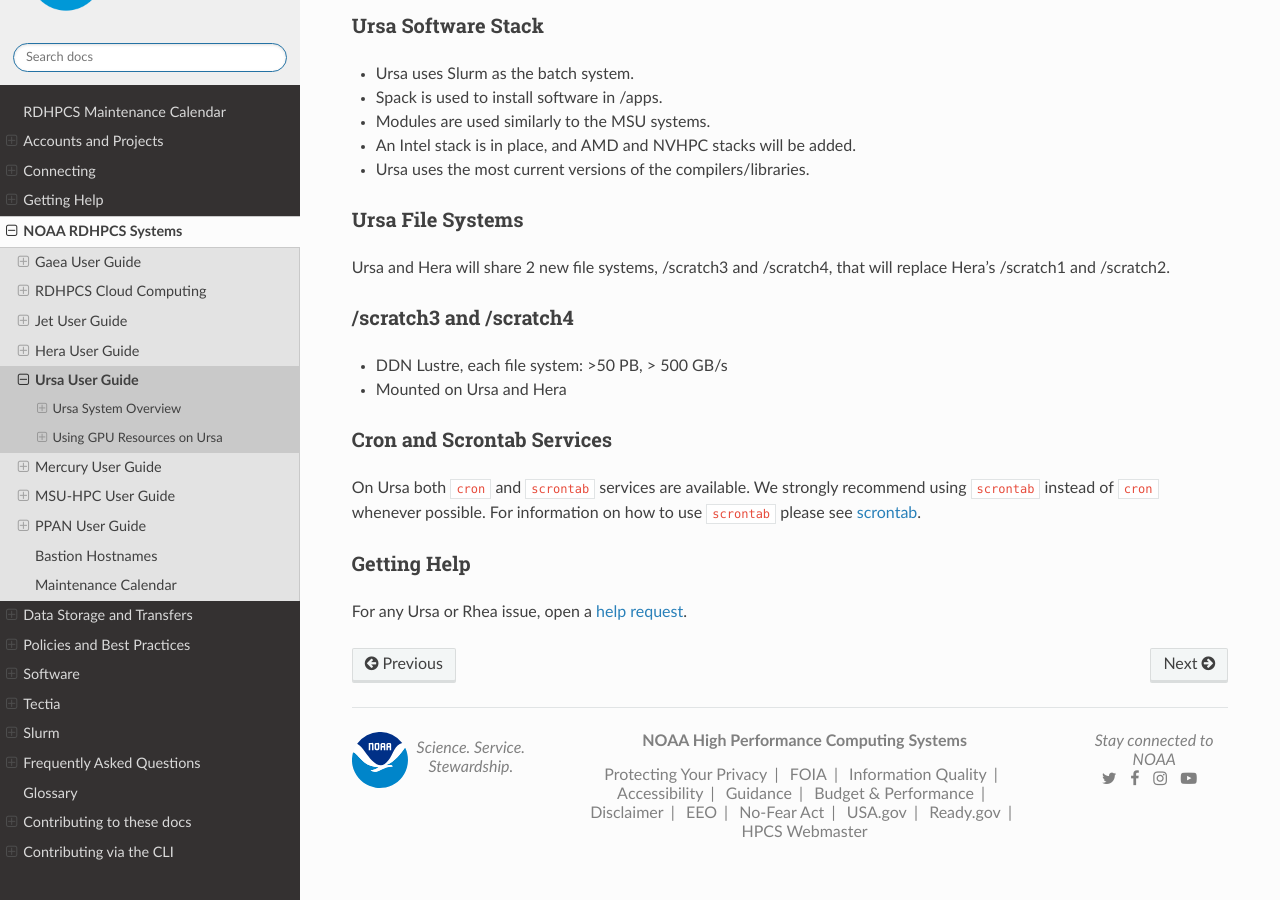
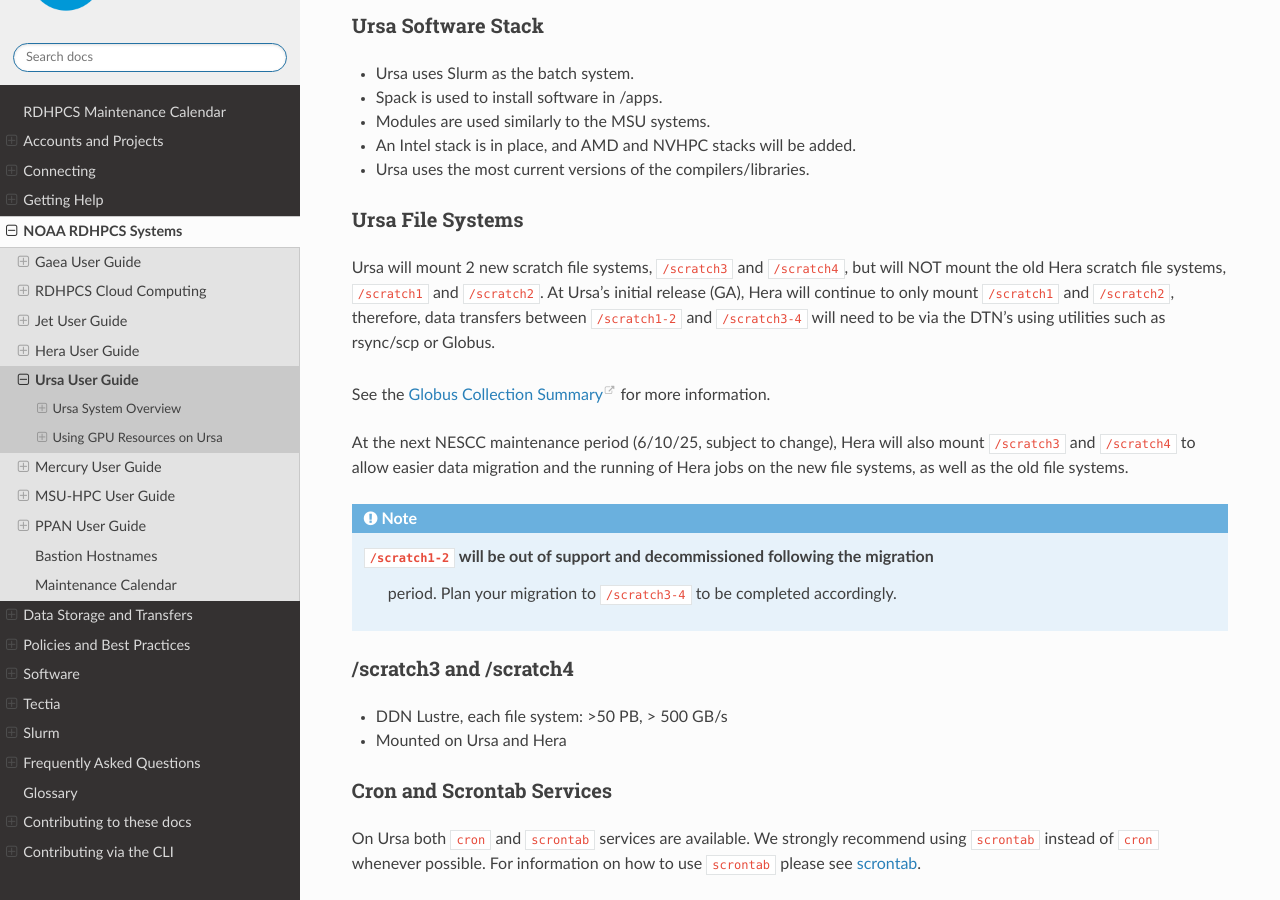
Before and after one commit to NOAA-RDHPCS/noaa-rdhpcs.github.io, a Sphinx documentation site: the page built from source/systems/ursa_user_guide.rst, in a window 1280 px wide and 900 px high, scrolled down 2637 px. Built offline with Sphinx 7.4.7 and the Read the Docs theme 3.1.0, drawn with Linux system fonts in a browser that asks for light colours; pages that are not in the unit, such as notebooks, are missing from menus.

Commit message:
file system update

```diff
--- a/source/systems/ursa_user_guide.rst
+++ b/source/systems/ursa_user_guide.rst
@@ -184,8 +184,26 @@ Ursa Software Stack
 
 Ursa File Systems
 -----------------
-Ursa and Hera will share 2 new file systems, /scratch3 and /scratch4,
-that will replace Hera’s /scratch1 and /scratch2.
+Ursa will mount 2 new scratch file systems, ``/scratch3`` and ``/scratch4``,
+but will NOT mount the old Hera scratch file systems, ``/scratch1`` and
+``/scratch2``.  At Ursa’s initial release (GA), Hera will continue to only
+mount ``/scratch1`` and ``/scratch2``, therefore, data transfers between
+``/scratch1-2`` and ``/scratch3-4`` will need to be via the DTN’s using
+utilities
+such as rsync/scp or Globus.
+
+See the `Globus Collection Summary <https://docs.rdhpcs.noaa.gov/data/globus_online_data_transfer.html#rdhpcs-globus-collection-summary>`_
+for more information.
+
+At the next NESCC maintenance period (6/10/25, subject to change), Hera will
+also mount ``/scratch3`` and ``/scratch4`` to allow easier data migration and
+the running of Hera jobs on the new file systems, as well as the old file
+systems.
+
+.. note::
+
+  ``/scratch1-2`` will be out of support and decommissioned following the migration
+   period. Plan your migration to ``/scratch3-4`` to be completed accordingly.
 
 /scratch3 and /scratch4
 ------------------------
```
